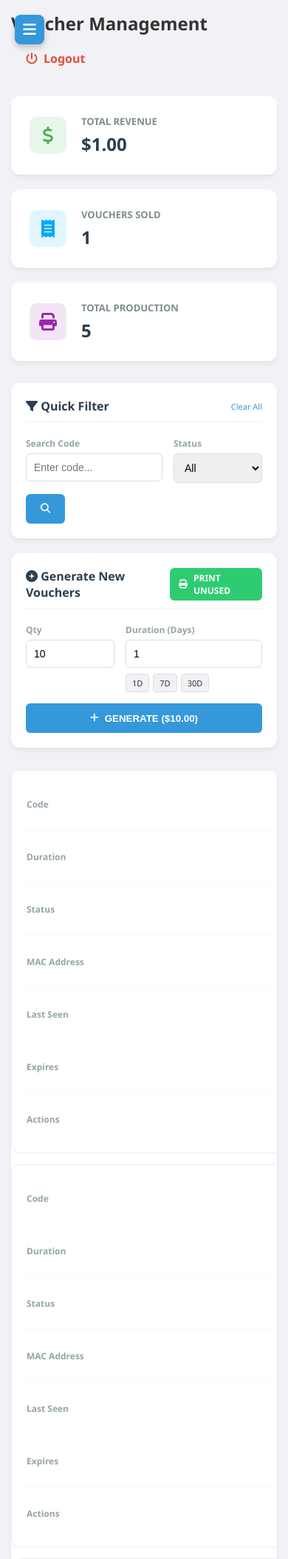
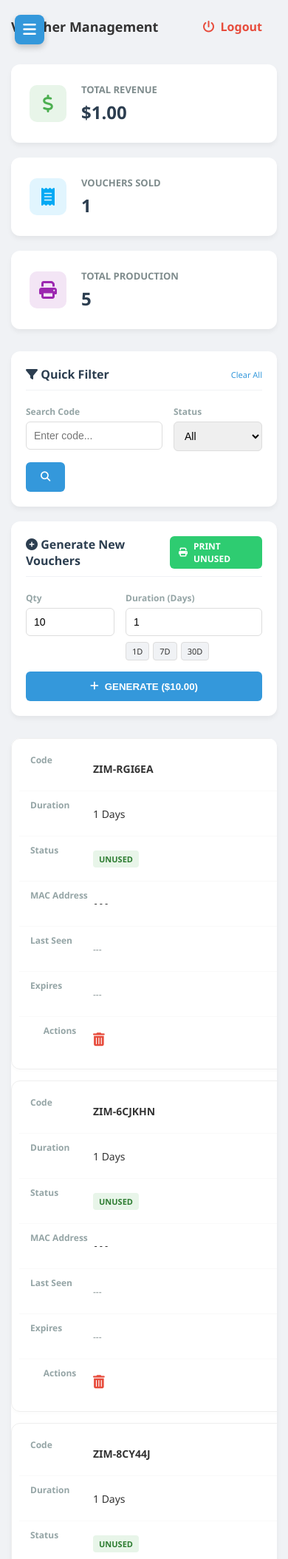
Before and after one commit to nabothsithole/cudy-hotspot, a Flask app: page /admin in a window 390 px wide. Shown: the top 2108 px of the page at 74% size. Run offline with Flask 3, Linux system fonts and the light colour scheme; the visitor is signed in with stand-in values (Sample User, id 1); data comes from the database, SQL or seed files in the repository.

Commit message:
style: Finalize world-class mobile optimizations and table layout

```diff
--- a/templates/admin.html
+++ b/templates/admin.html
@@ -102,15 +102,53 @@
             table thead { display: none; }
             table, table tbody, table tr, table td { display: block; width: 100%; }
             table tr { margin-bottom: 15px; border: 1px solid #eee; border-radius: 12px; padding: 10px; box-shadow: 0 2px 4px rgba(0,0,0,0.02); }
-            table td { text-align: right; padding-left: 100px; /* Make space for the label */ position: relative; border-bottom: 1px solid #f9f9f9; min-height: 40px; display: flex; align-items: center; justify-content: flex-end; }
+            /* Adjusted TD styles for better data visibility */
+            table td {
+                text-align: left; /* Align content to the left */
+                padding: 10px 15px 10px 100px; /* Add padding to the left for the label */
+                position: relative;
+                border-bottom: 1px solid #f9f9f9;
+                min-height: 40px;
+                display: flex;
+                align-items: center;
+                justify-content: flex-start; /* Align content to the start */
+                flex-wrap: wrap; /* Allow content to wrap if necessary */
+            }
             table td:last-child { border-bottom: none; }
-            table td::before { content: attr(data-label); position: absolute; left: 10px; font-weight: 600; color: #95a5a6; font-size: 12px; text-align: left; /* Ensure label is left-aligned */ width: 80px; /* Fixed width for labels */ overflow: hidden; text-overflow: ellipsis; white-space: nowrap; /* Prevent label from wrapping */ }
+            table td::before {
+                content: attr(data-label);
+                position: absolute;
+                left: 15px;
+                top: 10px;
+                font-weight: 600;
+                color: #95a5a6;
+                font-size: 12px;
+                width: 80px; /* Fixed width for labels */
+                overflow: hidden;
+                text-overflow: ellipsis;
+                white-space: nowrap; /* Prevent label from wrapping */
+            }
 
-            .header { flex-direction: column; align-items: flex-start; gap: 10px; }
+            /* Adjusted Header for Mobile Menu */
+            .header {
+                flex-direction: row; /* Keep items on one line */
+                justify-content: space-between; /* Distribute space */
+                align-items: center; /* Vertically align items */
+                gap: 15px; /* Add some gap */
+                margin-bottom: 30px;
+            }
+            .header h1 {
+                font-size: 18px; /* Slightly smaller for mobile */
+                flex-grow: 1; /* Allow title to take available space */
+            }
+            .mobile-menu-toggle {
+                display: block; /* Show hamburger on mobile */
+                position: static; /* Remove fixed positioning */
+                margin-right: 10px; /* Add spacing */
+                order: -1; /* Place it before the title */
+            }
+            .main.menu-open { transform: translateX(0); } /* No translation needed, as menu slides over */
 
-            /* Mobile Menu specific styles */
-            .mobile-menu-toggle { display: block; } /* Show hamburger on mobile */
-            .main.menu-open { transform: translateX(var(--sidebar-width)); } /* Push main content */
         }
 
         /* New Mobile Menu Styles */
```
Also changed, not shown: other parts of templates/admin.html (+15 -13 lines).
